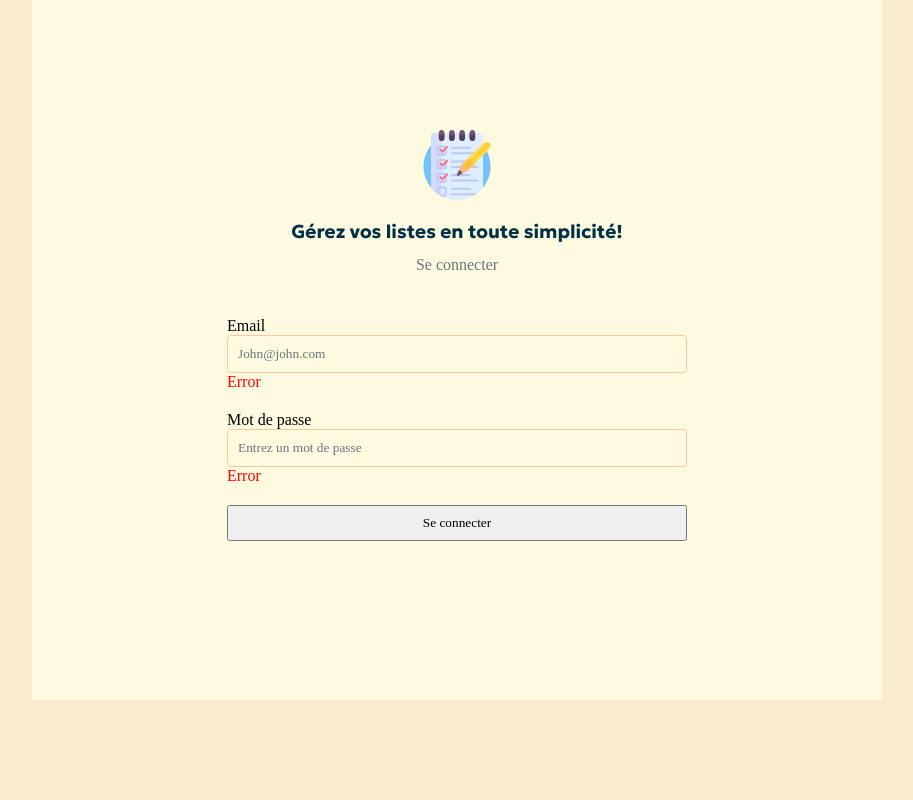
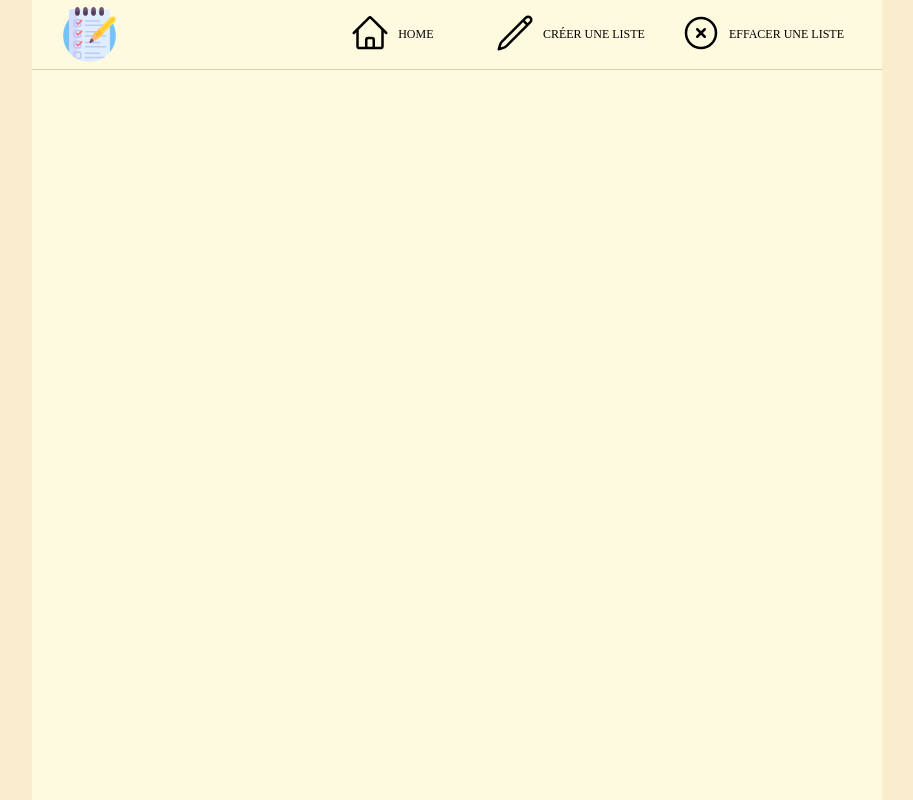
Before and after one commit to RomainBasly/data-list-single-repo, a Next.js app: page / in a window 1280 px wide. Shown: the whole page, without its empty margins (183-1096 px from the left). Built offline with nearby package versions, Linux system fonts and the light colour scheme; a web font is replaced by a local one.

Commit message:
sidemenu

```diff
--- a/src/app/login/page.tsx
+++ b/src/app/login/page.tsx
@@ -1,3 +1,4 @@
+import React from "react";
 import classes from "./classes.module.scss";
 import Logo from "../../components/Materials/Logo";
 import logo from "../../../public/list.svg";
--- a/src/app/page.tsx
+++ b/src/app/page.tsx
@@ -1,11 +1,12 @@
 import DefaultTemplate from "@/components/Elements/DefaultTemplate";
-import Login from "../app/login/page";
+
 import classes from "./classes.module.scss";
 
 export default function Home() {
   return (
     <div className={classes["root"]}>
-      <Login />
+      <DefaultTemplate></DefaultTemplate>
+
     </div>
   );
 }
--- a/src/components/Elements/Header/index.tsx
+++ b/src/components/Elements/Header/index.tsx
@@ -1,4 +1,4 @@
-'use client';
+"use client";
 import classes from "./classes.module.scss";
 import React, { useEffect } from "react";
 import NavLink from "../../Materials/NavLink";
@@ -6,22 +6,25 @@ import Logo from "../../Materials/Logo";
 
 import logo from "../../../../public/list.svg";
 import { Bars3Icon } from "@heroicons/react/24/solid";
-import { HomeIcon, PlusCircleIcon } from "@heroicons/react/24/outline";
+import { HomeIcon, PencilIcon, XCircleIcon } from "@heroicons/react/24/outline";
 import UserMenuStatus, { EOpeningState } from "@/Stores/UserMenuStatus";
 
 export default function Header() {
-  const [userMenuState, setUserMenuState] = React.useState<EOpeningState>(UserMenuStatus.getInstance().status);
+  const [userMenuState, setUserMenuState] = React.useState<EOpeningState>(
+    UserMenuStatus.getInstance().status
+  );
 
   useEffect(() => {
-		const removeOnUserMenuStatusChange = UserMenuStatus.getInstance().onChange(updateStatus);
-		return () => {
-			removeOnUserMenuStatusChange();
-		};
-	}, [updateStatus]);
+    const removeOnUserMenuStatusChange =
+      UserMenuStatus.getInstance().onChange(updateStatus);
+    return () => {
+      removeOnUserMenuStatusChange();
+    };
+  }, [updateStatus]);
 
   function updateStatus(status: EOpeningState) {
     setUserMenuState(status);
-}
+  }
 
   function toggleUserMenu() {
     UserMenuStatus.getInstance().toggle();
@@ -29,13 +32,29 @@ export default function Header() {
 
   return (
     <div className={classes["root"]}>
-      <Logo src={String(logo.src)} alt={"Logo"} className={classes["logo"]}/>
+      <Logo src={String(logo.src)} alt={"Logo"} className={classes["logo"]} />
       <div className={classes["mobile"]}>
-        <Bars3Icon className={classes["icon"]} onClick={toggleUserMenu}/>
+        <Bars3Icon className={classes["icon"]} onClick={toggleUserMenu} />
       </div>
       <div className={classes["big-screen-nav-links"]}>
-        <NavLink svg={<HomeIcon />} className={classes["nav-link"]} text={"Home"} alt={"Home Icon"}/>
-        <NavLink svg={<PlusCircleIcon />} className={classes["nav-link"]} text={"Créer une liste"} alt={"Add a list Icon"}/>
+        <NavLink
+          svg={<HomeIcon />}
+          className={classes["nav-link"]}
+          text={"Home"}
+          alt={"Home Icon"}
+        />
+        <NavLink
+          svg={<PencilIcon />}
+          className={classes["nav-link"]}
+          text={"Créer une liste"}
+          alt={"Add a list Icon"}
+        />
+        <NavLink
+          svg={<XCircleIcon />}
+          className={classes["nav-link"]}
+          text={"Effacer une liste"}
+          alt={"Add a list Icon"}
+        />
       </div>
     </div>
   );
--- a/src/components/Elements/SideMenu/classes.module.scss
+++ b/src/components/Elements/SideMenu/classes.module.scss
@@ -2,27 +2,37 @@
   display: flex;
   position: relative;
   justify-content: flex-end;
-    height: 80%;
-    min-height:350px;
+  //height: 80%;
+  min-height: 450px;
   width: 70%;
   position: fixed;
   top: 0;
   right: 0;
   background-color: #faedcd;
   border-bottom-left-radius: 25px;
-    box-shadow: 0px 0px 10px 0px rgba(0,0,0,0.15);
-    transition: transform 300ms ease-in-out, opacity 300ms, width 300ms ease-in-out, box-shadow 300ms ease-in-out;
+  box-shadow: 0px 0px 10px 0px rgba(0, 0, 0, 0.15);
+  transition: transform 300ms ease-in-out, opacity 300ms,
+    width 300ms ease-in-out, box-shadow 300ms ease-in-out;
 
   @media screen and (max-width: 350px) {
     width: 100%;
   }
 
-    svg {
+  .closing-svg {
     position: absolute;
     top: 10px;
     right: 30px;
     cursor: pointer;
     height: 50px;
+  }
+  .nav-link-container {
+    background-color: red;
+    height: 200px;
+    .nav-link {
+      display: flex;
+      height: 100px;
+
+    }
   }
 
   &[status="closed"] {
--- a/src/components/Elements/SideMenu/index.tsx
+++ b/src/components/Elements/SideMenu/index.tsx
@@ -4,6 +4,8 @@ import { useEffect } from "react";
 import classes from "./classes.module.scss";
 import {XMarkIcon} from "@heroicons/react/24/outline";
 import UserMenuStatus, { EOpeningState } from "@/Stores/UserMenuStatus";
+import { HomeIcon, PencilIcon, XCircleIcon } from "@heroicons/react/24/outline";
+import NavLink from "@/components/Materials/NavLink";
 
 type IProps = {
     status?: EOpeningState;
@@ -33,8 +35,29 @@ export default function SideMenu(props: IProps) {
 
     const rootProps = {status: openingState};
     return (
-        <div className={classes["root"]} {...rootProps} >
-            <XMarkIcon className={classes["svg"]} onClick={close}/>
+      <div className={classes["root"]} {...rootProps}>
+        <XMarkIcon className={classes["closing-svg"]} onClick={close} />
+        <div className={classes["nav-link-container"]}>
+
+          <NavLink
+            svg={<HomeIcon />}
+            className={classes["nav-link"]}
+            text={"Home"}
+            alt={"Home Icon"}
+          />
+          <NavLink
+            svg={<PencilIcon />}
+            className={classes["nav-link"]}
+            text={"Créer une liste"}
+            alt={"Add a list Icon"}
+          />
+          <NavLink
+            svg={<XCircleIcon />}
+            className={classes["nav-link"]}
+            text={"Effacer une liste"}
+            alt={"Add a list Icon"}
+          />
         </div>
-    )
+      </div>
+    );
 }
```
Also changed, not shown: package.json (+11 -3 lines), 1 other file (tests, documents, lock files or other folders). Lines whose indentation alone changed are shown as unchanged.
